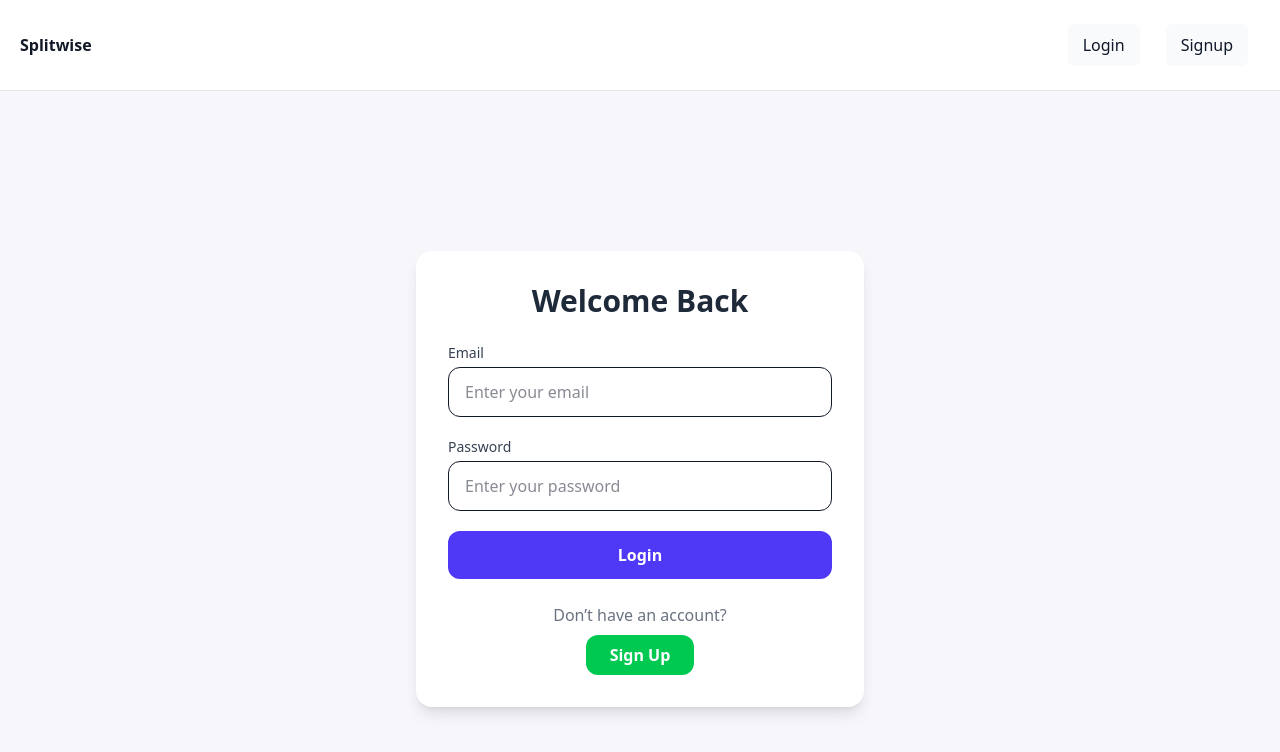
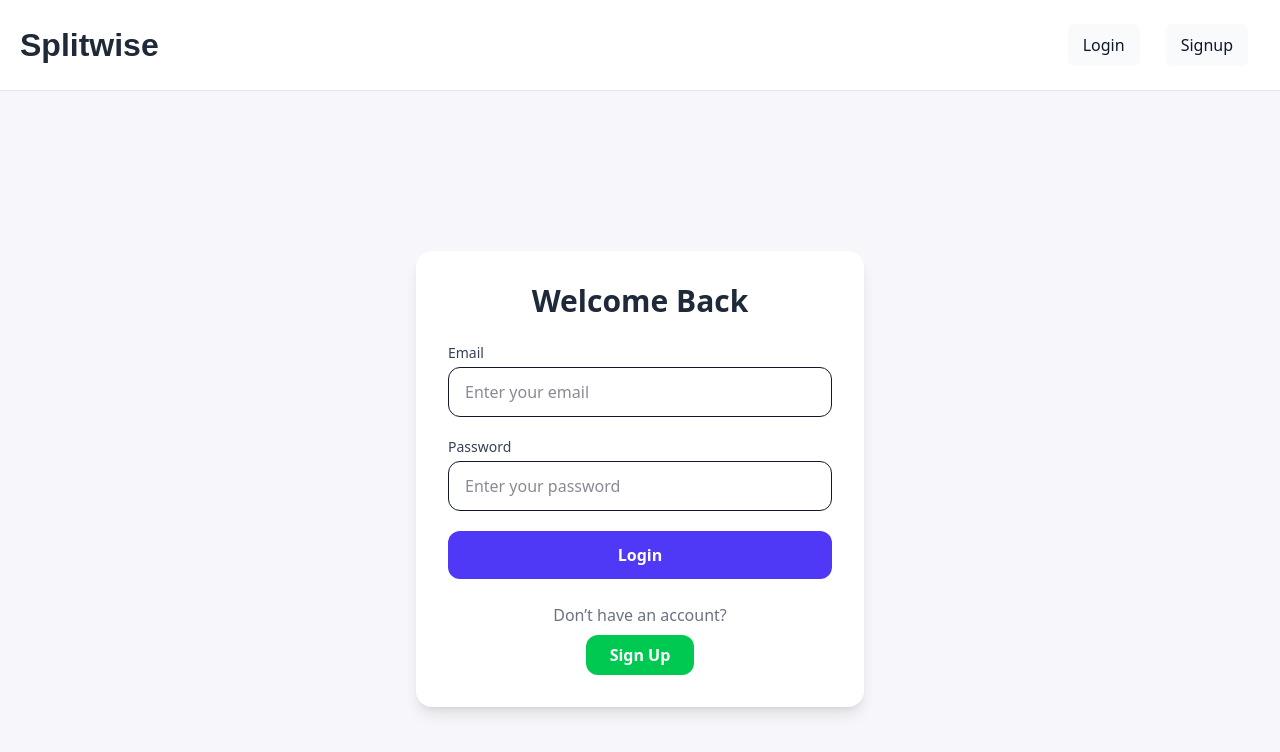
Before and after one commit to Uttam1119/frido-assignment, a React (Vite) app in the folder frontend/: page /login in a window 1280 px wide. Shown: the top 752 px of the page. Built offline with nearby package versions, Linux system fonts and the light colour scheme; no server answers.

Commit message:
give some styling to title

```diff
--- a/frontend/src/App.jsx
+++ b/frontend/src/App.jsx
@@ -29,7 +29,9 @@ function App() {
     <div className="app">
       <nav className="nav ">
         <h1 className="brand">
-          <Link to="/">Splitwise</Link>
+          <Link to="/" className="brand-link">
+            Splitwise
+          </Link>
         </h1>
         <div className="links">
           {!token ? (
--- a/frontend/src/index.css
+++ b/frontend/src/index.css
@@ -17,8 +17,20 @@ body {
 }
 
 .brand {
-  font-weight: 700;
-  margin: 0;
+  font-size: 2rem; /* larger than normal text */
+  font-weight: bold; /* bold for emphasis */
+  font-family: "Poppins", sans-serif; /* stylish font */
+}
+
+.brand-link {
+  color: #1f2937; /* purple-ish color */
+  text-decoration: none; /* remove underline */
+  transition: color 0.3s;
+}
+
+.brand-link:hover {
+  color: #2563eb; /* lighter shade on hover */
+  cursor: pointer; /* show clickable pointer */
 }
 
 .links a {
```
